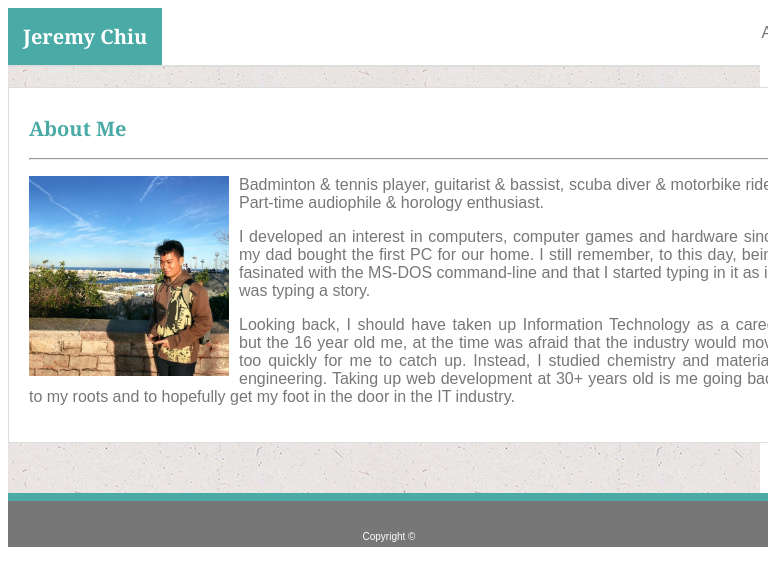
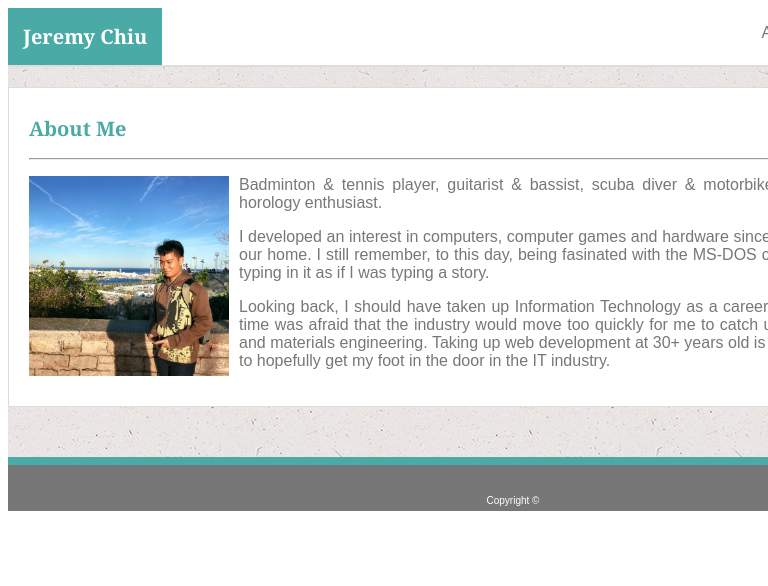
Before and after one commit to frootloops64/Responsive-Portfolio, a plain HTML site: page index.html in a window 768 px wide. Shown: the top 586 px of the page. Drawn offline with Linux system fonts and the light colour scheme.

Commit message:
tried to make wrapper and footer full width

```diff
--- a/Assets/css/style.css
+++ b/Assets/css/style.css
@@ -102,11 +102,11 @@ footer {
     border-top: 8px solid #4aaaa5;
 }
 
-@media (min-width: 768px) {
-section {
-    width: 100%;
+@media screen and (max-width: 768px) {
+.wrapper {
+    width: 1000px;
 }
 footer {
-    width: 100%;
+    width: 1000px;
 }
 }
```
